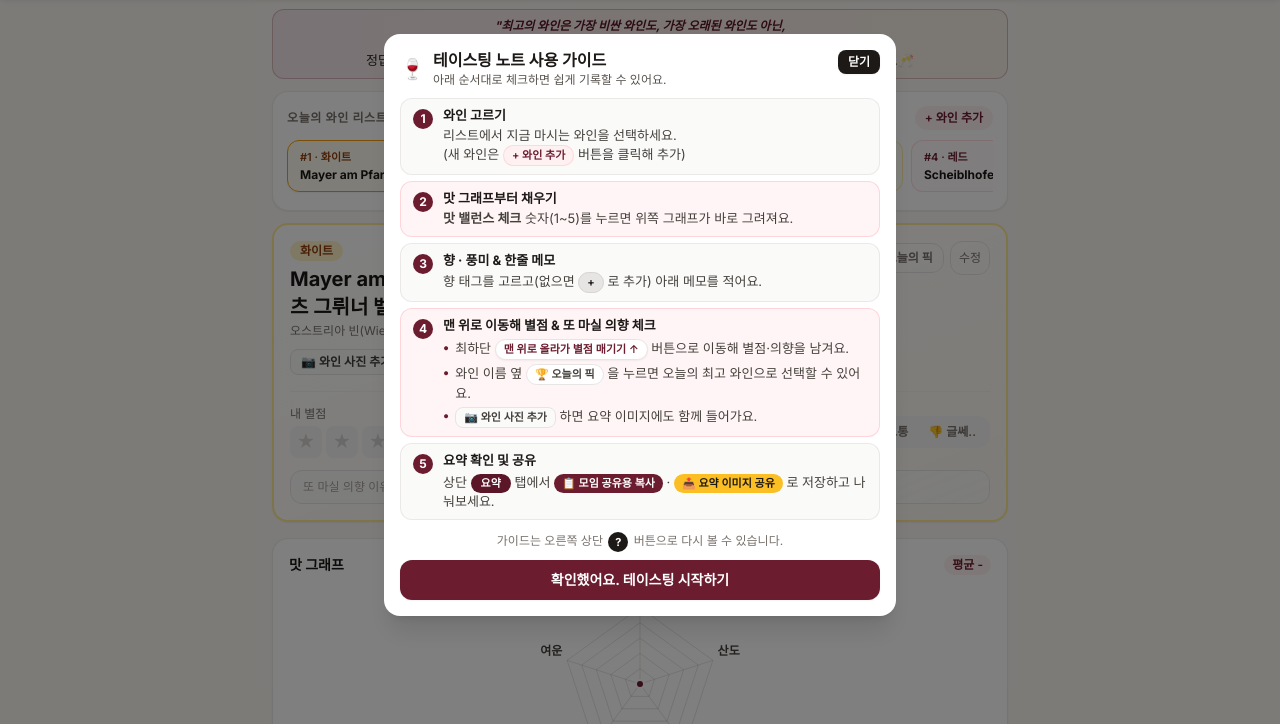
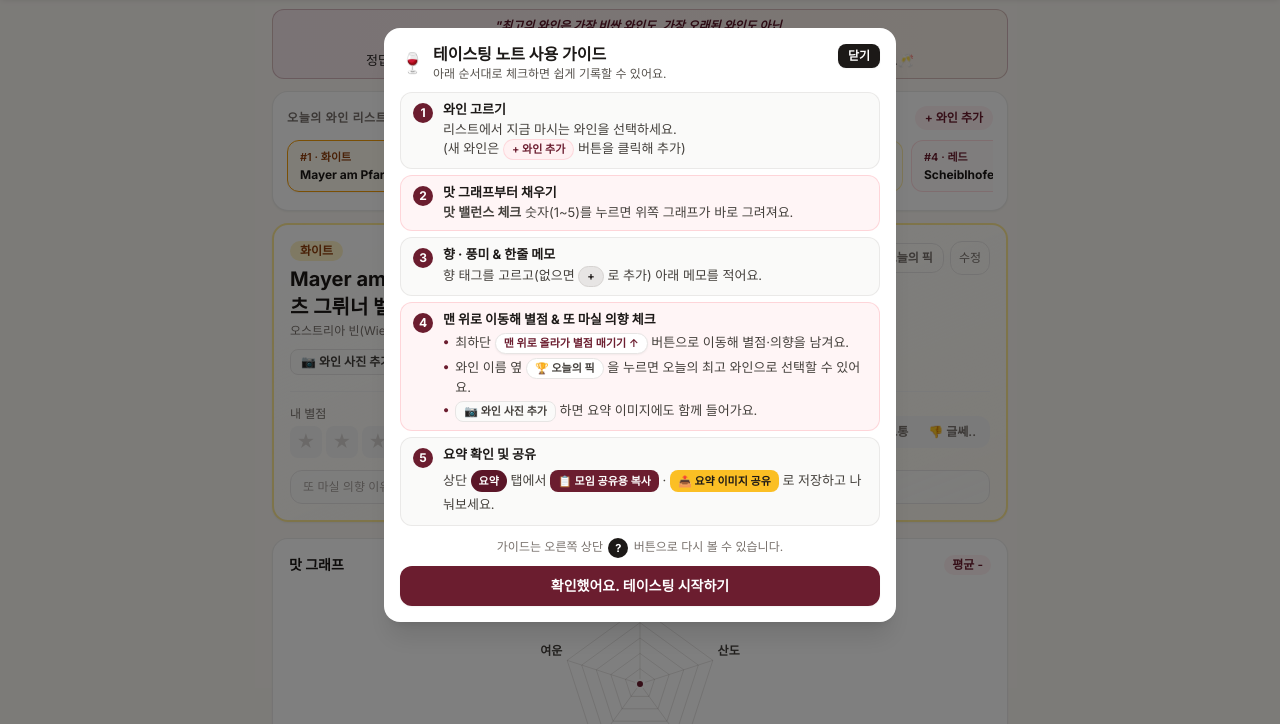
Before and after one commit to JJaeguri/Wine-tasting-Note-App, a plain HTML site: page Ver2.html in a window 1280 px wide. Shown: the part 75-799 px from the top of the page. Drawn offline with nearby package versions, Linux system fonts and the light colour scheme.

Commit message:
Add files via upload

```diff
--- a/Ver2.html
+++ b/Ver2.html
@@ -357,7 +357,7 @@
           <span class="w-5 h-5 rounded-full bg-[#6B1D2F] text-white font-bold flex items-center justify-center shrink-0 text-xs mt-0.5">5</span>
           <div class="leading-snug">
             <div class="font-bold text-stone-900">요약 확인 및 공유</div>
-            <p class="text-stone-700 mt-1">상단 <span class="inline-flex items-center px-2.5 py-0.5 rounded-full bg-[#5B1628] text-white text-[11px] font-semibold align-middle">요약</span> 탭에서 <span class="inline-flex items-center px-2 py-0.5 rounded-xl bg-[#6B1D2F] text-white text-[11px] font-semibold align-middle">📋 모임 공유용 복사</span> · <span class="inline-flex items-center px-2 py-0.5 rounded-xl bg-amber-400 text-stone-900 text-[11px] font-semibold align-middle">📤 요약 이미지 공유</span> 로 저장하고 나눠보세요.</p>
+            <p class="text-stone-700 mt-1 leading-[1.85]">상단 <span class="inline-flex items-center px-2 py-[1px] rounded-full bg-[#5B1628] text-white text-[11px] font-semibold align-baseline">요약</span> 탭에서 <span class="inline-flex items-center px-2 py-[1px] rounded-lg bg-[#6B1D2F] text-white text-[11px] font-semibold align-baseline">📋 모임 공유용 복사</span> · <span class="inline-flex items-center px-2 py-[1px] rounded-lg bg-amber-400 text-stone-900 text-[11px] font-semibold align-baseline">📤 요약 이미지 공유</span> 로 저장하고 나눠보세요.</p>
           </div>
         </li>
       </ol>
```
